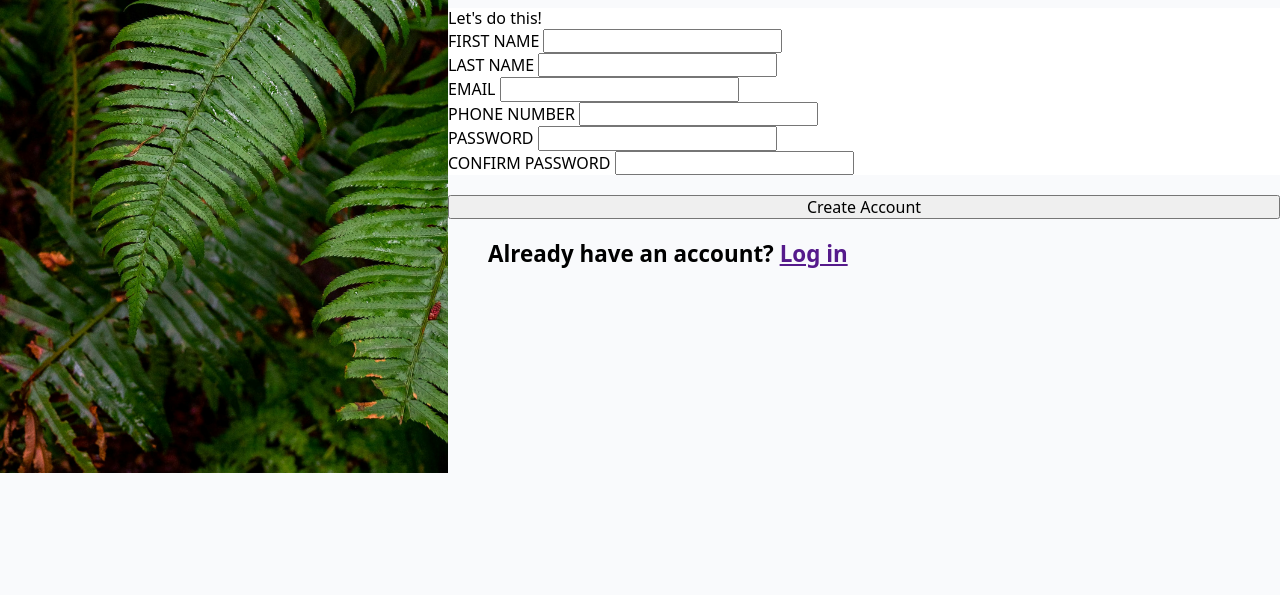
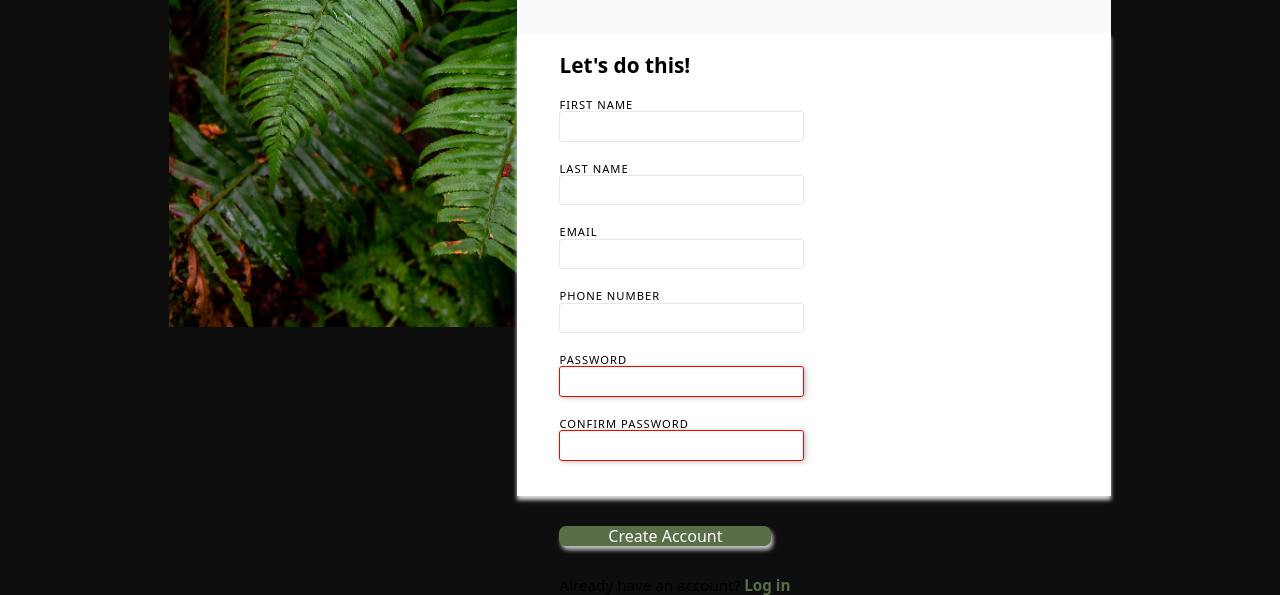
Before and after one commit to MAGV09/Sign-up-Form, a plain HTML site: page index.html in a window 1280 px wide. Shown: the part 327-922 px from the top of the page. Before the commit the page ends 800 px from the top, so only its background shows below. Drawn offline with nearby package versions, Linux system fonts and the light colour scheme.

Commit message:
style:form and button

```diff
--- a/index.html
+++ b/index.html
@@ -71,7 +71,7 @@
 
           <div>
             <label for="password">PASSWORD</label>
-            <input type="password" name="password" id="password" />
+            <input type="password" name="password" id="password" required/>
           </div>
 
           <div>
@@ -80,6 +80,7 @@
               type="password"
               name="confirmPassword"
               id="confirm-password"
+              required
             />
           </div>
         </form>
--- a/style.css
+++ b/style.css
@@ -5,7 +5,7 @@
 }
 
 :root {
-  line-height: 1.3;
+  line-height: 1.2;
 }
 
 h1,
@@ -42,20 +42,20 @@ body {
   font-family: system-ui, 'Segoe UI', Roboto, Oxygen, Ubuntu, Cantarell,
     'Open Sans', 'Helvetica Neue', sans-serif;
   -webkit-font-smoothing: antialiased;
-  background-color: #f9fafc;
-
+  background-color: #0e0e0e;
 }
 
 .main-container {
-  width: 100vw;
+  width: 76vw;
   height: 100vh;
   margin: 0 auto;
   display: flex;
   justify-content: center;
   flex-wrap: nowrap;
+  padding: 0 15px;
 }
 .img-container {
-  width: 35%;
+  width: 37%;
   background: url(./imgs/halie-west-25xggax4bSA-unsplash.jpg) no-repeat;
   background-size: 125%;
 }
@@ -68,28 +68,91 @@ body {
   align-items: center;
   height: 15%;
 }
-.logo{
-  width: 17%;
+.logo {
+  width: 18%;
   height: auto;
 }
-.logo-title{
+.logo-title {
   font-family: norse;
   font-size: 5.4rem;
   color: #fdfff8;
 }
 .content-container {
-  width: 65%;
-  padding:140px 0px ;
+  width: 63%;
+  padding: 150px 0px;
   display: flex;
   flex-direction: column;
-  gap: 20px;
+  gap: 30px;
+  background-color: #f9fafc;
 }
-p{
-  font-size: 1.4rem;
+p {
+  font-size: 1.3rem;
   font-weight: 600;
-  width: 54ch;
-  padding: 0 40px;
+  width: 52ch;
+  padding: 0 42px;
+  margin-bottom: 30px;
 }
-.form-el{
+
+.form-el {
   background-color: #ffffff;
+  padding: 20px 42px 35px;
+  display: flex;
+  flex-wrap: wrap;
+  justify-content: flex-start;
+  row-gap: 20px;
+  column-gap: 60px;
+  box-shadow: 0px 4px 4px rgb(219, 219, 219);
 }
+
+.form-el > h1 {
+  width: 100%;
+  font-size: 1.3rem;
+  font-weight: 600;
+}
+
+.form-el > div {
+  width: 250px;
+}
+label {
+  display: block;
+  font-size: 0.7rem;
+  font-weight: 500;
+  letter-spacing: 1px;
+}
+div > input {
+  border: #e5e7eb 1px solid;
+  border-radius: 3px;
+  padding: 5px;
+  width: 245px;
+}
+
+button {
+  background-color: #596d48;
+  width: 212px;
+  height: 45px;
+  border-radius: 7px;
+  margin: 0 42px;
+  color: #fcfff6;
+  border: none;
+  box-shadow: 2px 4px 4px rgb(194, 194, 194);
+  font-weight: 500;
+  font-size: 1rem;
+}
+button + p {
+  font-weight: 500;
+  font-size: 0.95rem;
+}
+a {
+  color: #596d48;
+  text-decoration: none;
+  font-weight: 700;
+}
+input:focus {
+  outline: none;
+  border: 1px solid blue;
+  box-shadow: 2px 1px 5px rgb(194, 194, 194);
+}
+input:invalid {
+  border: 1px solid red;
+  box-shadow: 2px 1px 5px rgb(194, 194, 194);
+}
```
